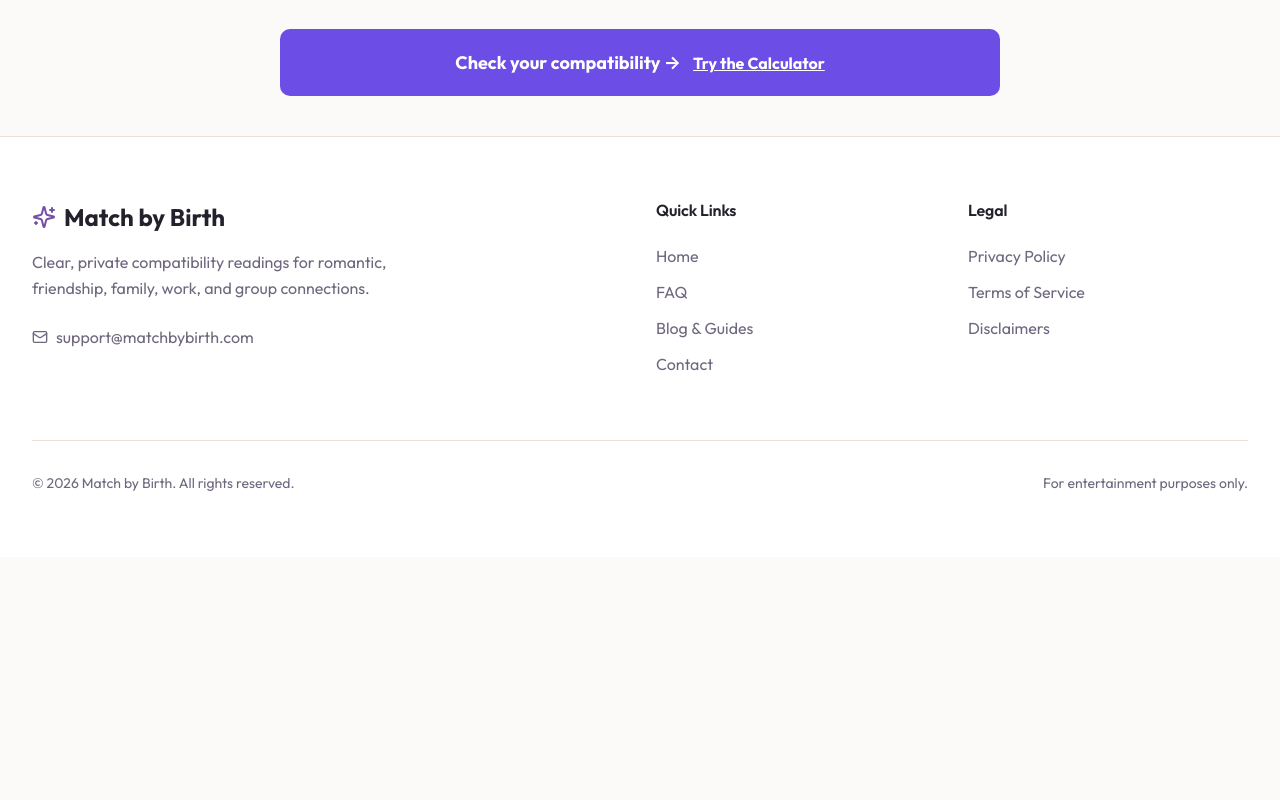
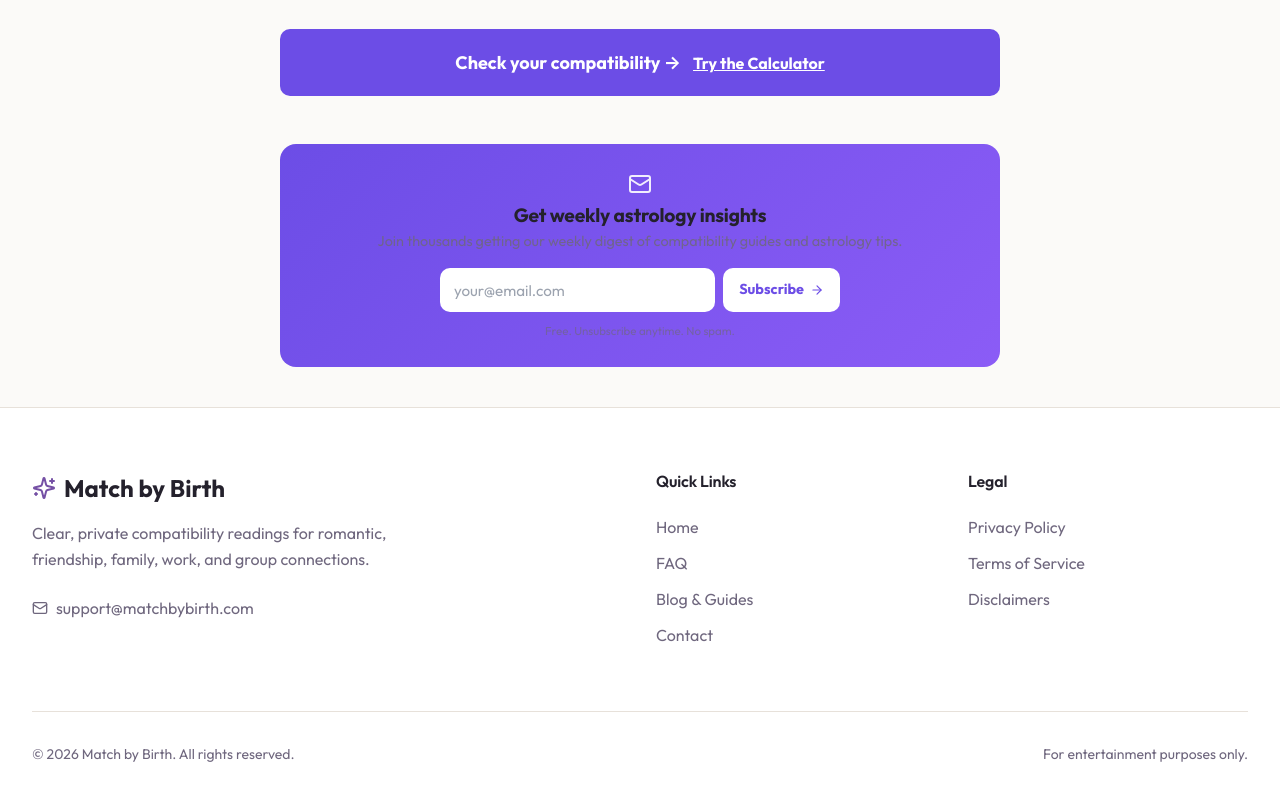
Before and after one commit to redefynliving/MatchbyBirth, a React (Vite) app in the folder apps/web/: page /blog/aries-scorpio-compatibility in a window 1280 px wide. Shown: the part 1595-2395 px from the top of the page. Before the commit the page ends 2152 px from the top, so only its background shows below. Built offline with nearby package versions, Linux system fonts and the light colour scheme.

Commit message:
Add newsletter subscribe form to blog post pages

```diff
--- a/apps/web/src/pages/BlogPostPage.jsx
+++ b/apps/web/src/pages/BlogPostPage.jsx
@@ -1,11 +1,30 @@
-import React from 'react';
+import React, { useState } from 'react';
 import { useParams, Link } from 'react-router-dom';
 import { Helmet } from 'react-helmet';
+import { Mail, ArrowRight } from 'lucide-react';
 import posts from '@/data/posts';
 
 function BlogPostPage() {
   const { slug } = useParams();
   const post = posts.find((p) => p.slug === slug);
+  const [email, setEmail] = useState('');
+  const [subStatus, setSubStatus] = useState('idle');
+
+  const handleSubscribe = async (e) => {
+    e.preventDefault();
+    setSubStatus('loading');
+    try {
+      const res = await fetch('/api/subscribe', {
+        method: 'POST',
+        headers: { 'Content-Type': 'application/json' },
+        body: JSON.stringify({ email, consent: true, consentSource: 'blog_post' }),
+      });
+      if (!res.ok) throw new Error('Failed');
+      setSubStatus('success');
+    } catch {
+      setSubStatus('error');
+    }
+  };
 
   if (!post) {
     return (
@@ -26,7 +45,7 @@ function BlogPostPage() {
         <meta name="description" content={post.description} />
         <meta property="og:title" content={`${post.title} | Match by Birth`} />
         <meta property="og:description" content={post.description} />
-        <meta property="og:image" content={post.ogImage || `https://matchbybirth.com/og-image.png`} />
+        <meta property="og:image" content={post.ogImage || 'https://matchbybirth.com/og-image.png'} />
         <meta property="og:url" content={`${window.location.origin}/blog/${post.slug}`} />
       </Helmet>
 
@@ -48,6 +67,43 @@ function BlogPostPage() {
             </div>
           </article>
 
+          {/* Newsletter subscribe */}
+          <div style={{ marginTop: 48, padding: '28px 24px', background: 'linear-gradient(135deg, #6c4de6 0%, #8b5cf6 100%)', borderRadius: 16, color: '#fff' }}>
+            {subStatus === 'success' ? (
+              <div style={{ textAlign: 'center' }}>
+                <p style={{ fontWeight: 700, fontSize: '1.1rem', margin: '0 0 4px' }}>You're subscribed!</p>
+                <p style={{ fontSize: '0.9rem', opacity: 0.85, margin: 0 }}>Check your inbox for a welcome email and your first weekly digest.</p>
+              </div>
+            ) : (
+              <>
+                <div style={{ textAlign: 'center', marginBottom: 16 }}>
+                  <Mail style={{ width: 24, height: 24, margin: '0 auto 8px', opacity: 0.9 }} />
+                  <h3 style={{ fontSize: '1.2rem', fontWeight: 700, margin: '0 0 4px' }}>Get weekly astrology insights</h3>
+                  <p style={{ fontSize: '0.9rem', opacity: 0.85, margin: 0 }}>Join thousands getting our weekly digest of compatibility guides and astrology tips.</p>
+                </div>
+                <form onSubmit={handleSubscribe} style={{ display: 'flex', gap: 8, maxWidth: 400, margin: '0 auto' }}>
+                  <input
+                    type="email"
+                    value={email}
+                    onChange={(e) => setEmail(e.target.value)}
+                    placeholder="your@email.com"
+                    required
+                    autoComplete="email"
+                    style={{ flex: 1, height: 44, borderRadius: 10, border: 'none', padding: '0 14px', fontSize: '0.95rem', outline: 'none', color: '#1a1a2e' }}
+                  />
+                  <button
+                    type="submit"
+                    disabled={subStatus === 'loading'}
+                    style={{ height: 44, borderRadius: 10, border: 'none', background: '#fff', color: '#6c4de6', fontWeight: 700, fontSize: '0.9rem', padding: '0 16px', cursor: 'pointer', display: 'flex', alignItems: 'center', gap: 6, opacity: subStatus === 'loading' ? 0.7 : 1 }}
+                  >
+                    {subStatus === 'loading' ? 'Subscribing...' : <>Subscribe <ArrowRight style={{ width: 14, height: 14 }} /></>}
+                  </button>
+                </form>
+                <p style={{ fontSize: '0.72rem', opacity: 0.65, textAlign: 'center', marginTop: 10, margin: '10px 0 0' }}>Free. Unsubscribe anytime. No spam.</p>
+              </>
+            )}
+          </div>
+
           <style>{`
             .blog-content h2 { font-size: 1.5rem; font-weight: 700; color: #6c4de6; margin-top: 40px; }
             .blog-content h3 { font-size: 1.25rem; font-weight: 600; color: #6c4de6; }
```
